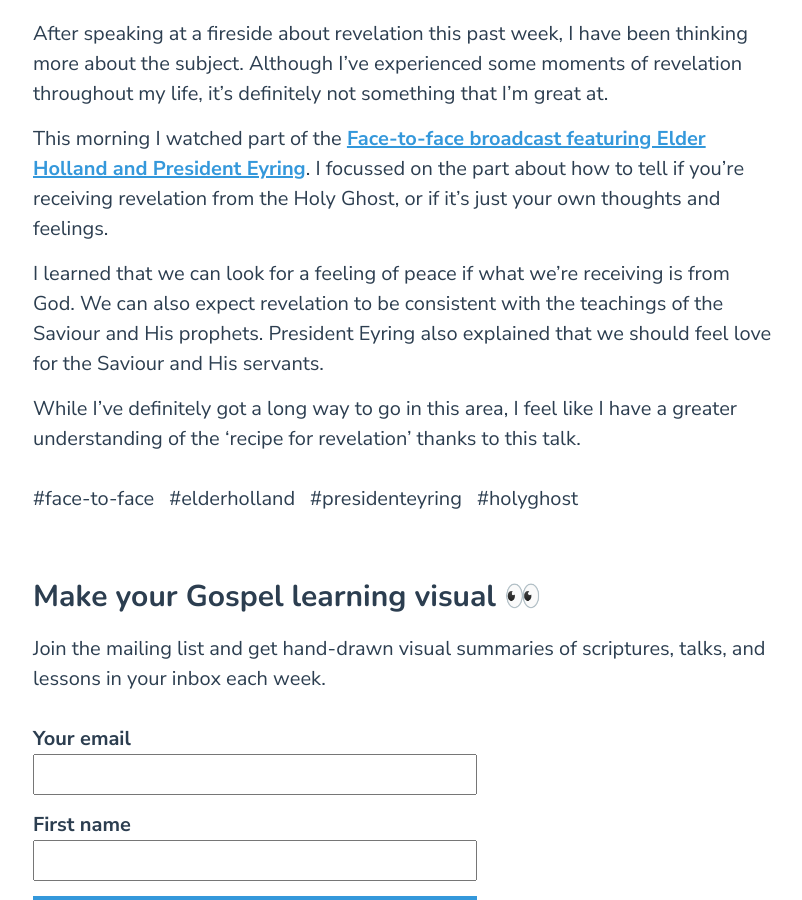
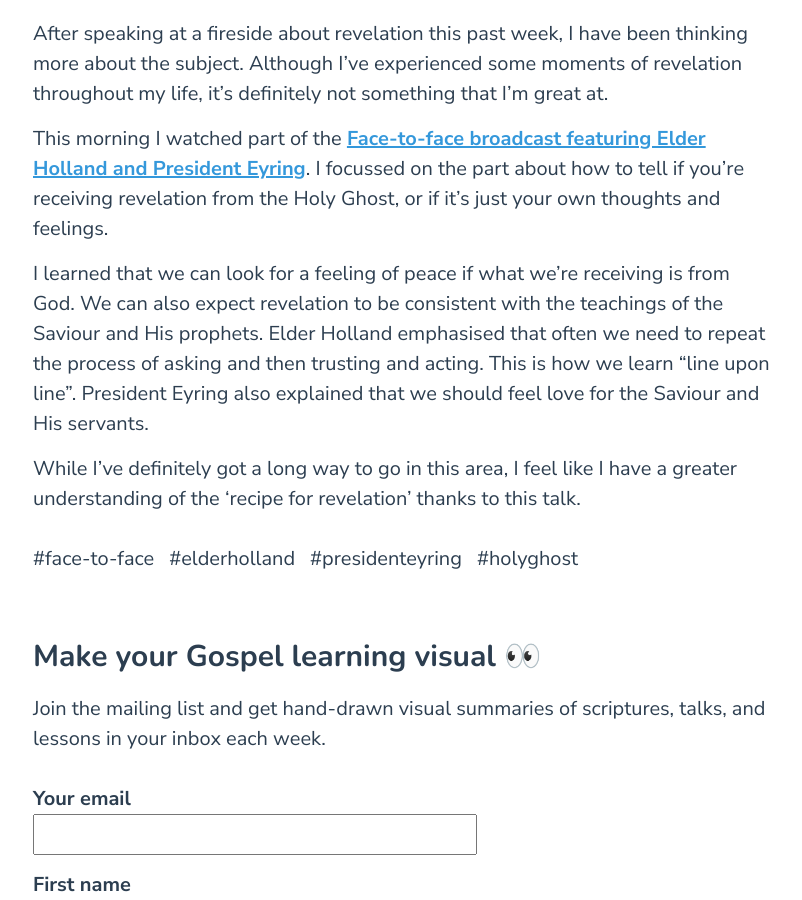
Before and after one commit to blairrorani/curious-workmanship, a Jekyll site: the page built from _posts/2017-06-13-face-to-face-with-holland-eyring.markdown, in a window 1280 px wide and 900 px high, scrolled down 986 px. Shown: the whole window, without its empty margins (237-1039 px from the left). Built offline with Jekyll 4.4.1, drawn with Linux system fonts in a browser that asks for light colours; our own code applies the rules of GitHub Pages for plain Markdown files.

Commit message:
Updated Face To Face With Holland Eyring

```diff
--- a/_posts/2017-06-13-face-to-face-with-holland-eyring.markdown
+++ b/_posts/2017-06-13-face-to-face-with-holland-eyring.markdown
@@ -17,6 +17,6 @@ After speaking at a fireside about revelation this past week, I have been thinki
 
 This morning I watched part of the [Face-to-face broadcast featuring Elder Holland and President Eyring](https://www.lds.org/broadcasts/face-to-face/eyring-holland?lang=eng). I focussed on the part about how to tell if you're receiving revelation from the Holy Ghost, or if it's just your own thoughts and feelings.
 
-I learned that we can look for a feeling of peace if what we're receiving is from God. We can also expect revelation to be consistent with the teachings of the Saviour and His prophets. President Eyring also explained that we should feel love for the Saviour and His servants.
+I learned that we can look for a feeling of peace if what we're receiving is from God. We can also expect revelation to be consistent with the teachings of the Saviour and His prophets. Elder Holland emphasised that often we need to repeat the process of asking and then trusting and acting. This is how we learn "line upon line". President Eyring also explained that we should feel love for the Saviour and His servants.
 
 While I've definitely got a long way to go in this area, I feel like I have a greater understanding of the 'recipe for revelation' thanks to this talk.
```
